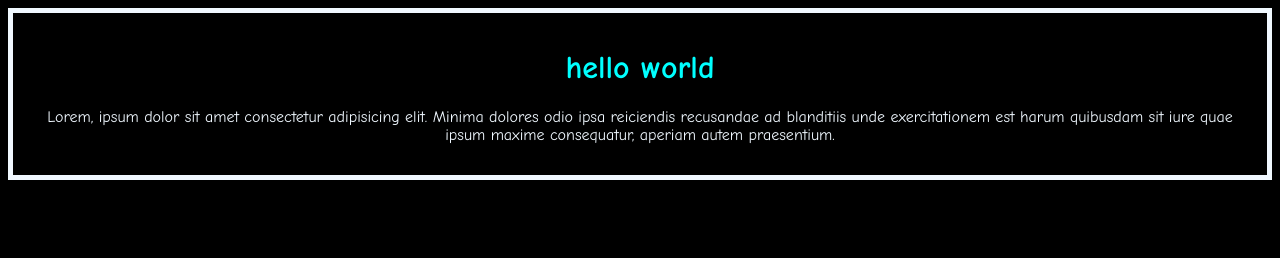
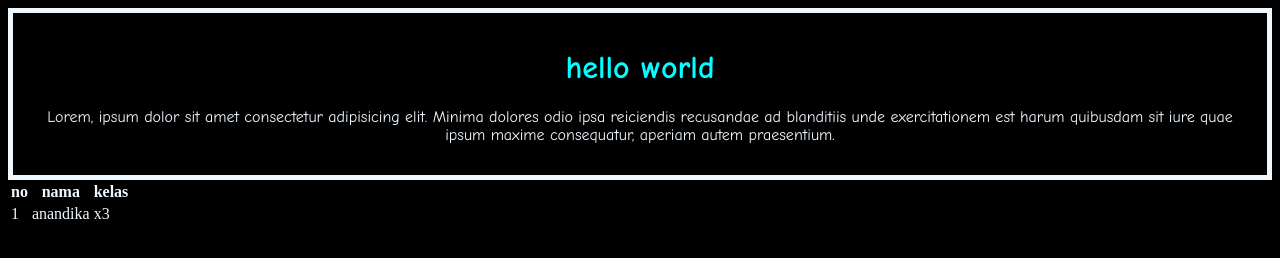
Before and after one commit to anandikha/latihan-git, a plain HTML site: page index.html in a window 1280 px wide. Drawn offline with Linux system fonts and the light colour scheme.

Commit message:
penambahan fitur table

```diff
--- a/index.html
+++ b/index.html
@@ -12,5 +12,18 @@
         <h1>hello world</h1>
         <p>Lorem, ipsum dolor sit amet consectetur adipisicing elit. Minima dolores odio ipsa reiciendis recusandae ad blanditiis unde exercitationem est harum quibusdam sit iure quae ipsum maxime consequatur, aperiam autem praesentium.</p>
     </div>
+
+    <table>
+        <tr>
+            <th>no</th>
+            <th>nama</th>
+            <th>kelas</th>
+            <tr>
+                <td>1</td>
+                <td>anandika</td>
+                <td>x3</td>
+            </tr>
+        </tr>
+    </table>
     </body>
 </html>
--- a/style.css
+++ b/style.css
@@ -1,5 +1,6 @@
 *{
     background-color: black;
+    color: aliceblue;
 }
 
 h1 ,p{
```
